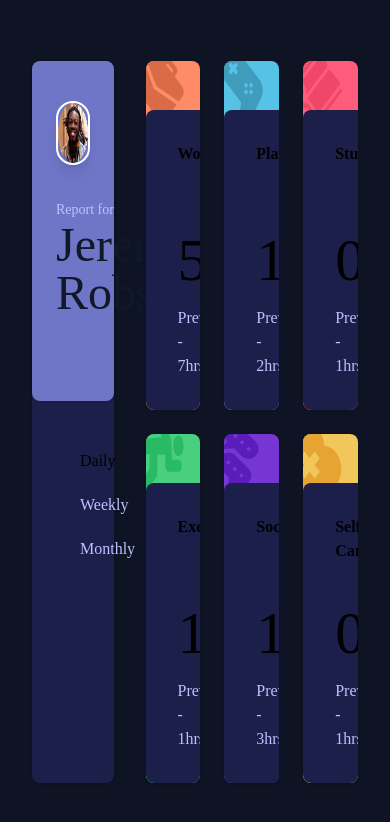
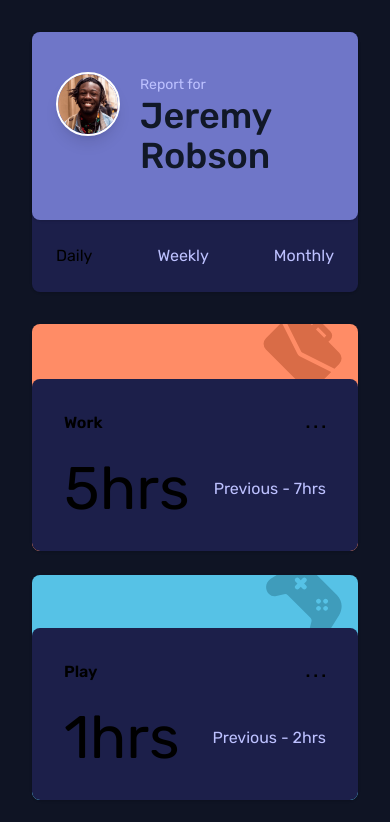
Before and after one commit to Gnandal/time-tracking-dashboard-react, a Preact app: page / in a window 390 px wide. Shown: the top 822 px of the page. Built offline with nearby package versions, Linux system fonts and the light colour scheme.

Commit message:
Responsive design

```diff
--- a/src/app.tsx
+++ b/src/app.tsx
@@ -16,15 +16,13 @@ export function App() {
   }, [])
 
   return (
-    <div className='flex gap-8'>
-      <div className='w-1/4 max-w-sm  bg-dark-blue rounded-lg shadow'>
+    <div className='flex flex-col lg:flex-row gap-8'>
+      <div className='lg:w-1/4 w-full  bg-dark-blue rounded-lg shadow'>
         <UserCard/>
-        <div className="flex flex-col gap-5 p-6 text-left">
-          <Filter />
-        </div>
+        <Filter />
       </div>
 
-      <div className='w-3/4 grid grid-cols-3 grid-rows-2 gap-6'>
+      <div className='lg:w-3/4 w-full flex flex-col lg:grid lg:grid-cols-3 lg:grid-rows-2 gap-6'>
         {
           tasks.map((task: Task) => {
             return <TaskCard title={task.title} current={task.timeframes.daily.current} previous={task.timeframes.daily.previous} />
--- a/src/components/filter.tsx
+++ b/src/components/filter.tsx
@@ -16,7 +16,7 @@ export const Filter = () => {
         setOptions([...updatedOptions]);
     };
 
-    return <div class="flex flex-col gap-5 p-6 text-left">{
+    return <div class="flex lg:flex-col flex-row justify-between w-full gap-5 p-6 text-left">{
         options.map((option, index) => {
             return (
                 <div>
--- a/src/components/task-card.tsx
+++ b/src/components/task-card.tsx
@@ -2,17 +2,19 @@ import { TaskByTimeFrame } from "../types";
 
 export const TaskCard = ({title, current, previous}: TaskByTimeFrame) => {
     return (
-        <div className={`w-full overflow-hidden flex-1 flex flex-col max-w-sm bg-${title.toLocaleLowerCase().replace(' ', '-')} rounded-lg shadow`}>
+        <div className={`w-full overflow-hidden flex-1 flex flex-col bg-${title.toLocaleLowerCase().replace(' ', '-')} rounded-lg shadow`}>
           <img className='flex-1 self-end -my-3 me-4' src={`/assets/images/icon-${title.toLocaleLowerCase().replace(' ', '-')}.svg`} alt="icon-work" />
-          <div className='flex flex-col gap-4 text-start max-w-sm bg-dark-blue p-8 rounded-lg'>
+          <div className='flex flex-col gap-6 text-start bg-dark-blue p-8 rounded-lg'>
             <div className='w-full flex justify-between align-middle font-semibold'>
               <h2>{title}</h2>
               <div>. . .</div>
             </div>
+            <div className='flex gap-2 lg:flex-col justify-between items-center lg:items-start'>
             <div className="text-6xl">
               {current}hrs
             </div>
             <span className="text-pale-blue">Previous - {previous}hrs</span>
+            </div>
           </div>
         </div>
     );
--- a/src/components/user-card.tsx
+++ b/src/components/user-card.tsx
@@ -3,12 +3,12 @@ import imageJeremy from '/assets/images/image-jeremy.png'
 
 export const UserCard = () => {
     return (<>
-        <div class="w-full self-stretch max-w-sm bg-desaturated-blue py-10 px-6 rounded-lg shadow">
-          <div class="flex flex-col gap-5 items-start pb-10">
+        <div class="w-full bg-desaturated-blue py-10 px-6 rounded-lg shadow">
+          <div class="flex lg:flex-col flex-row gap-5 items-start lg:pb-10">
             <img class="w-16 h-16 mb-3 rounded-full border-white border-2 shadow-lg" src={imageJeremy} alt="Jeremy image" />
             <div class='text-left'>
               <span class="text-sm text-pale-blue">Report for</span>
-              <h5 class="mb-1 text-5xl font-medium text-gray-900 dark:text-white">Jeremy <br />Robson</h5>
+              <h5 class="mb-1 lg:text-5xl text-4xl font-medium text-gray-900 dark:text-white">Jeremy Robson</h5>
             </div>
           </div>
         </div>
--- a/src/index.css
+++ b/src/index.css
@@ -1,8 +1,9 @@
+@import url('https://fonts.googleapis.com/css2?family=Rubik:ital,wght@0,300..900;1,300..900&display=swap');
+
 @tailwind base;
 @tailwind components;
 @tailwind utilities;
 
-@import url('https://fonts.googleapis.com/css2?family=Rubik:ital,wght@0,300..900;1,300..900&display=swap');
 
 :root {
   font-family: Rubik, 'sans-serif';
```
Also changed, not shown: 1 other file (tests, documents, lock files or other folders).
